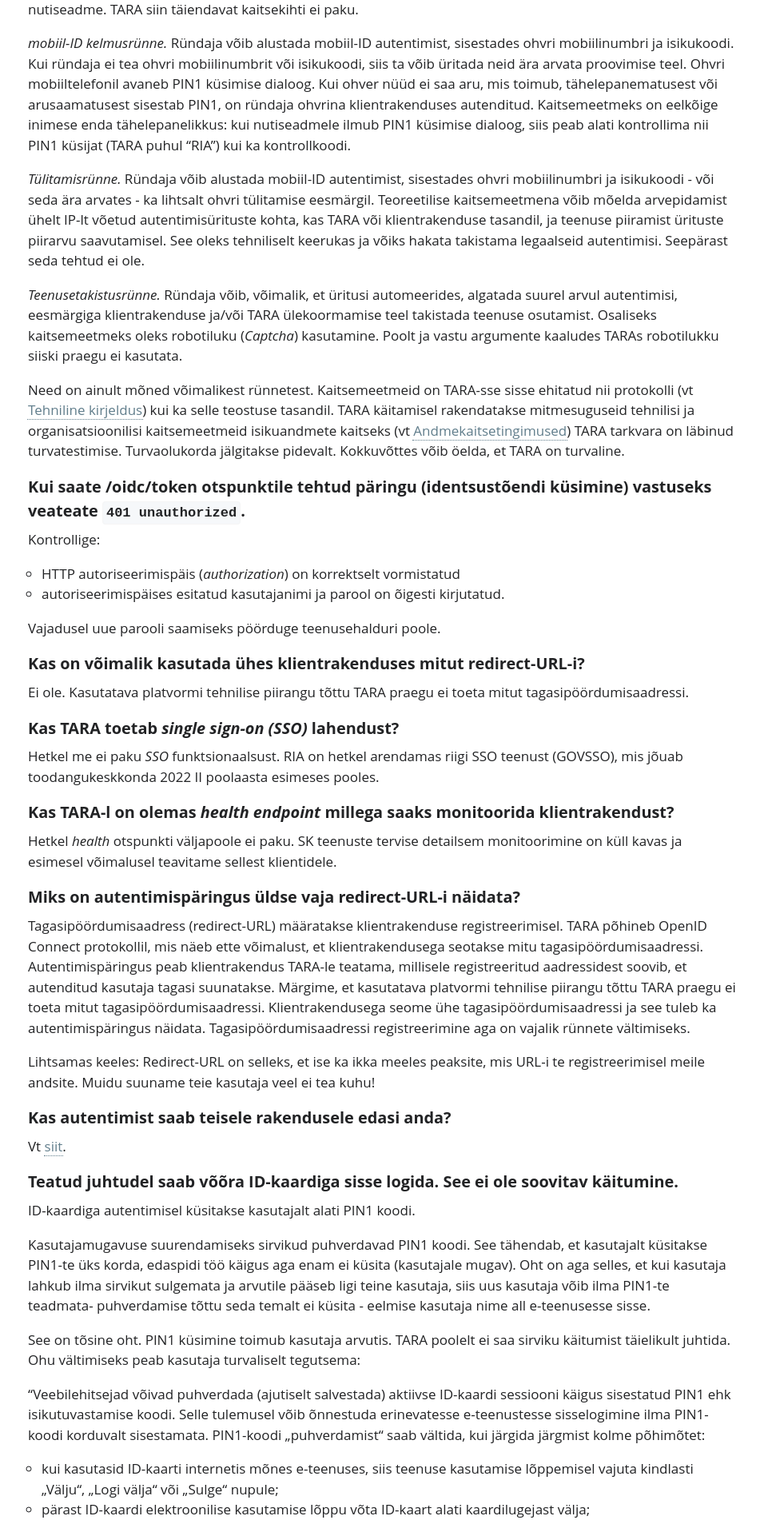
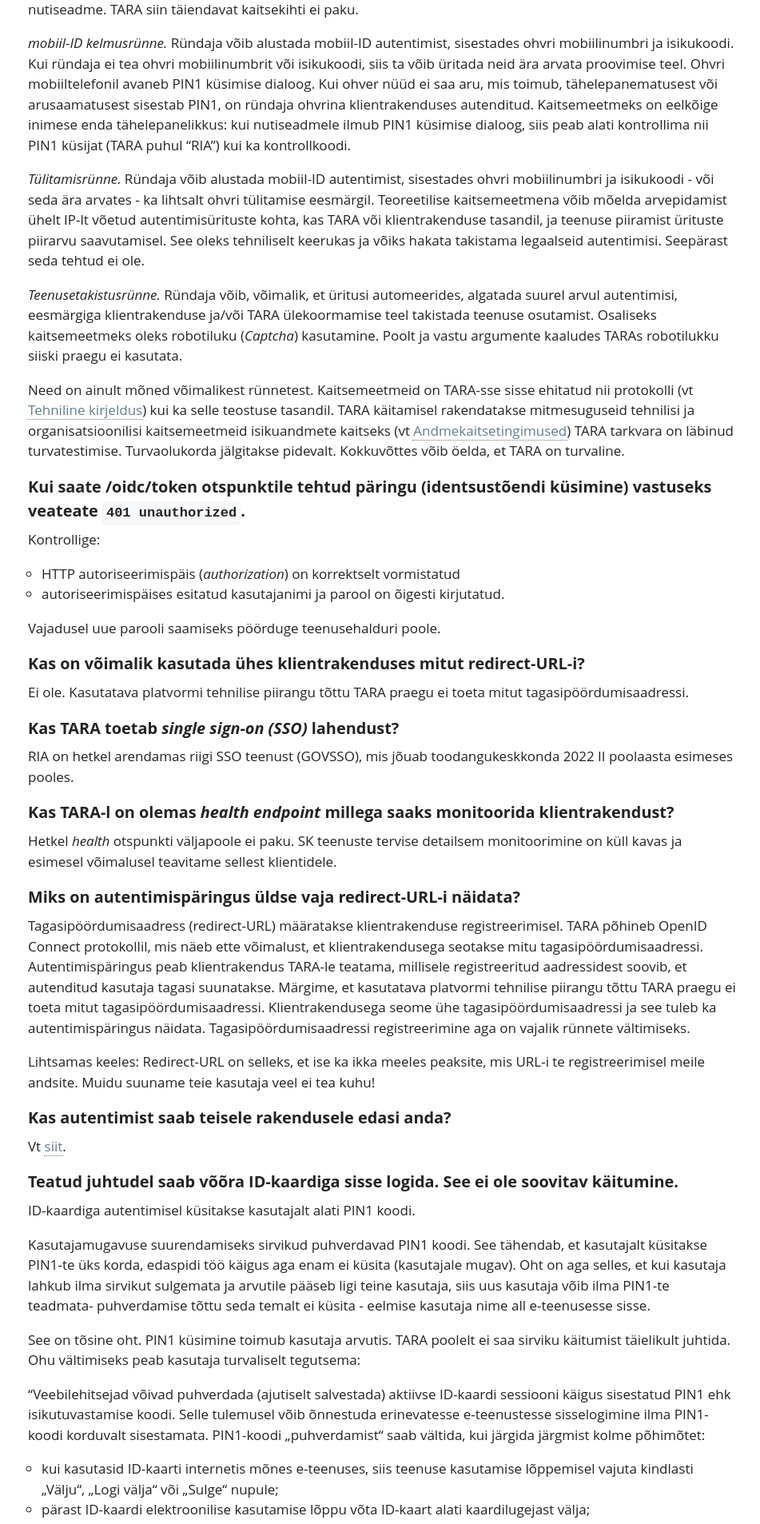
Before and after one commit to e-gov/TARA-Doku, a Jekyll site: the page built from Eneseabi.md, in a window 1280 px wide. Shown: the part 1239-3145 px from the top of the page at 80% size, without its empty margins (323-1274 px from the left). Built offline with Jekyll 4.4.1, drawn with Linux system fonts in a browser that asks for light colours; our own code applies the rules of GitHub Pages for plain Markdown files.

Commit message:
Update Eneseabi.md

```diff
--- a/Eneseabi.md
+++ b/Eneseabi.md
@@ -42,7 +42,7 @@ Ei ole. Kasutatava platvormi tehnilise piirangu tõttu TARA praegu ei toeta mitu
 
 ## Kas TARA toetab _single sign-on (SSO)_ lahendust?
 
-Hetkel me ei paku _SSO_ funktsionaalsust. RIA on hetkel arendamas riigi SSO teenust (GOVSSO), mis jõuab toodangukeskkonda 2022 II poolaasta esimeses pooles.
+RIA on hetkel arendamas riigi SSO teenust (GOVSSO), mis jõuab toodangukeskkonda 2022 II poolaasta esimeses pooles.
 
 ## Kas TARA-l on olemas _health endpoint_ millega saaks monitoorida klientrakendust?
 
```
